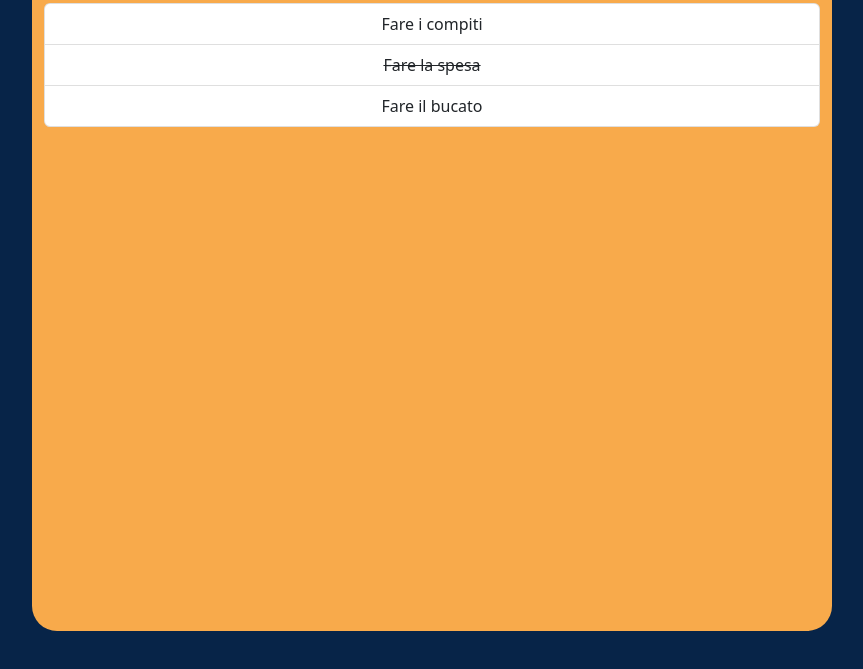
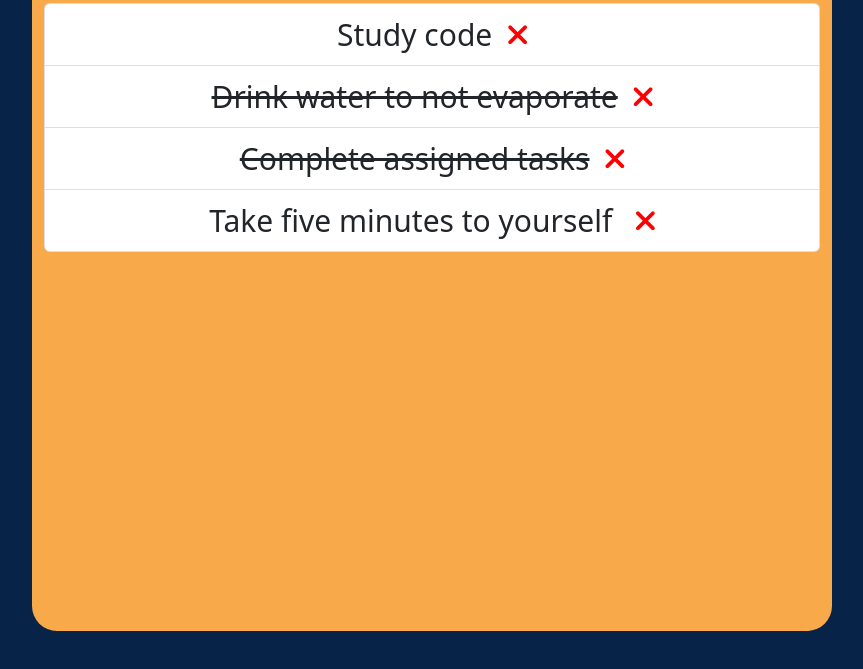
Before and after one commit to EvoX7/vue-todolist, a plain HTML site: page index.html in a window 1280 px wide. Shown: the part 69-738 px from the top of the page, without its empty margins (208-1071 px from the left). Drawn offline with nearby package versions, Linux system fonts and the light colour scheme.

Commit message:
Milestone 2

```diff
--- a/css/style.css
+++ b/css/style.css
@@ -9,11 +9,19 @@ body {
   background-color: #072448;
 }
 
+li {
+  font-size: 30px;
+}
+
 h1 {
   color: #072448;
 }
 
 .line-through {
   text-decoration: line-through;
+}
 
+.fa-xmark {
+  color: red;
+  cursor: pointer;
 }
--- a/index.html
+++ b/index.html
@@ -27,7 +27,7 @@
           <h1>To Boolist</h1>
           <ul class="list-group">
             <li class="list-group-item" v-for="todo in todos" :class="{'line-through': todo.done }">
-              {{ todo.text }}
+              {{ todo.text }}<span><i class="fa-solid fa-xmark ms-3" @click="deleteFromList"></i></span>
             </li>
           </ul>
         </div>
--- a/js/main.js
+++ b/js/main.js
@@ -3,24 +3,31 @@ const app = new Vue({
   data: {
     todos: [
       {
-        text: 'Fare i compiti',
+        text: 'Study code',
         done: false
       },
       {
-        text: 'Fare la spesa',
+        text: 'Drink water to not evaporate',
         done: true
       },
       {
-        text: 'Fare il bucato',
+        text: 'Complete assigned tasks',
+        done: true
+      },
+      {
+        text: 'Take five minutes to yourself ',
         done: false
-      }
+      },
+
     ],
 
   },
 
   methods: {
+    deleteFromList(index) {
+      this.todos.splice(index, 1);
 
-
+    }
   }
 
 });
```
